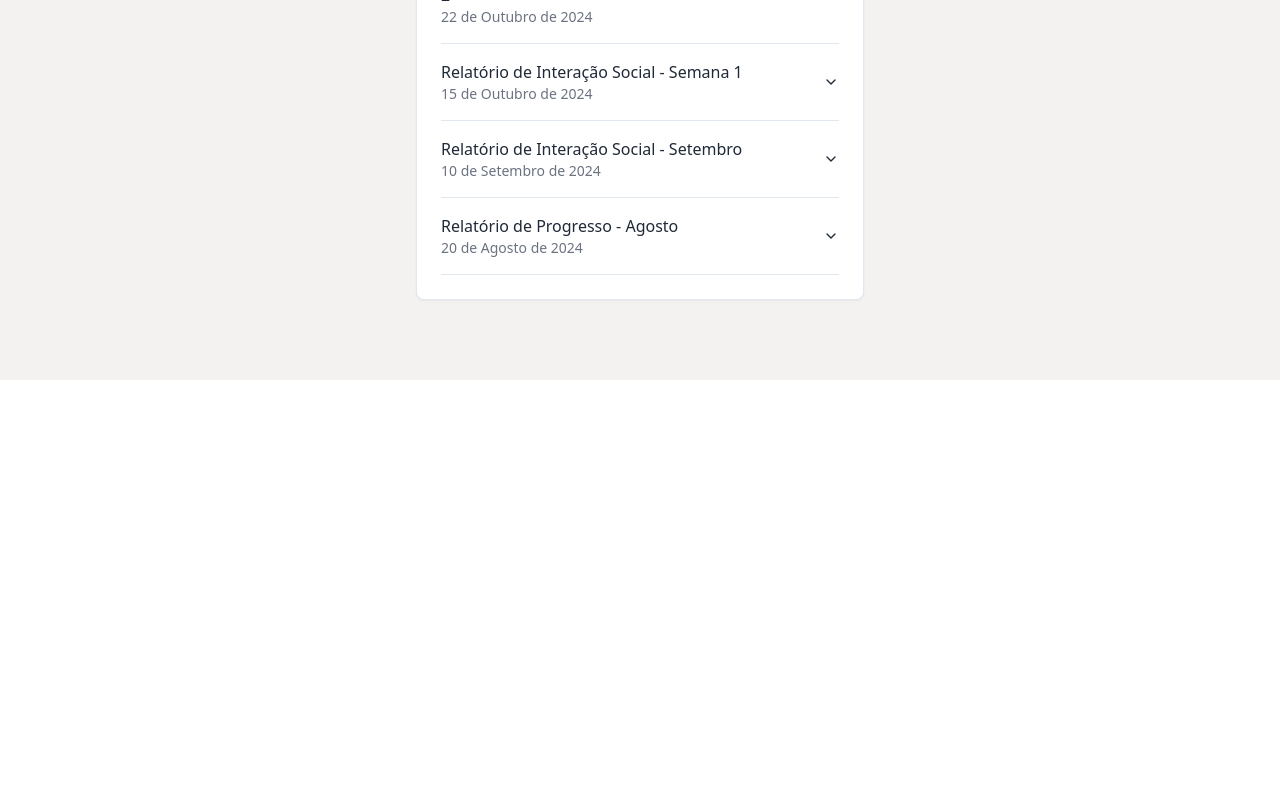
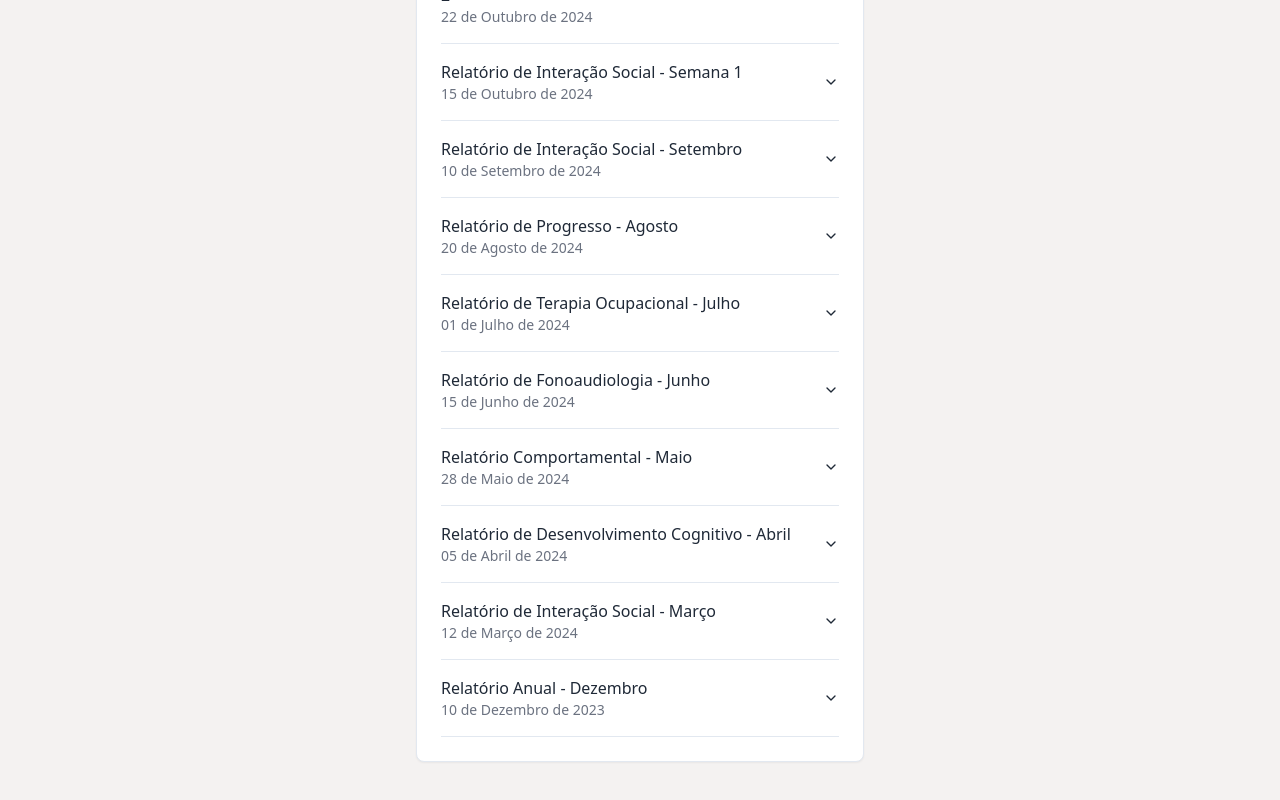
Before and after one commit to vitorferrr/App-connect-TEA, a React (Vite) app: page /reports in a window 1280 px wide. Shown: the part 492-1292 px from the top of the page. Before the commit the page ends 872 px from the top, so only its background shows below. Built offline with nearby package versions, Linux system fonts and the light colour scheme.

Commit message:
[dyad] Inserindo mais relatórios para testar filtros - wrote 1 file(s)

```diff
--- a/src/pages/ReportsPage.tsx
+++ b/src/pages/ReportsPage.tsx
@@ -69,6 +69,42 @@ const rawReportsData: Report[] = [
     title: "Relatório de Progresso - Agosto",
     date: "20 de Agosto de 2024",
     content: "Relatório de progresso geral de Hugo.",
+  },
+  {
+    id: "report-7",
+    title: "Relatório de Terapia Ocupacional - Julho",
+    date: "01 de Julho de 2024",
+    content: "Sessão de terapia ocupacional focada em habilidades motoras finas.",
+  },
+  {
+    id: "report-8",
+    title: "Relatório de Fonoaudiologia - Junho",
+    date: "15 de Junho de 2024",
+    content: "Acompanhamento da evolução da fala e comunicação verbal.",
+  },
+  {
+    id: "report-9",
+    title: "Relatório Comportamental - Maio",
+    date: "28 de Maio de 2024",
+    content: "Observações sobre padrões comportamentais em diferentes ambientes.",
+  },
+  {
+    id: "report-10",
+    title: "Relatório de Desenvolvimento Cognitivo - Abril",
+    date: "05 de Abril de 2024",
+    content: "Avaliação do desenvolvimento cognitivo e resolução de problemas.",
+  },
+  {
+    id: "report-11",
+    title: "Relatório de Interação Social - Março",
+    date: "12 de Março de 2024",
+    content: "Novas estratégias para promover a interação social em grupo.",
+  },
+  {
+    id: "report-12",
+    title: "Relatório Anual - Dezembro",
+    date: "10 de Dezembro de 2023",
+    content: "Relatório consolidado do ano de 2023, destacando os principais avanços.",
   },
 ];
 
```
